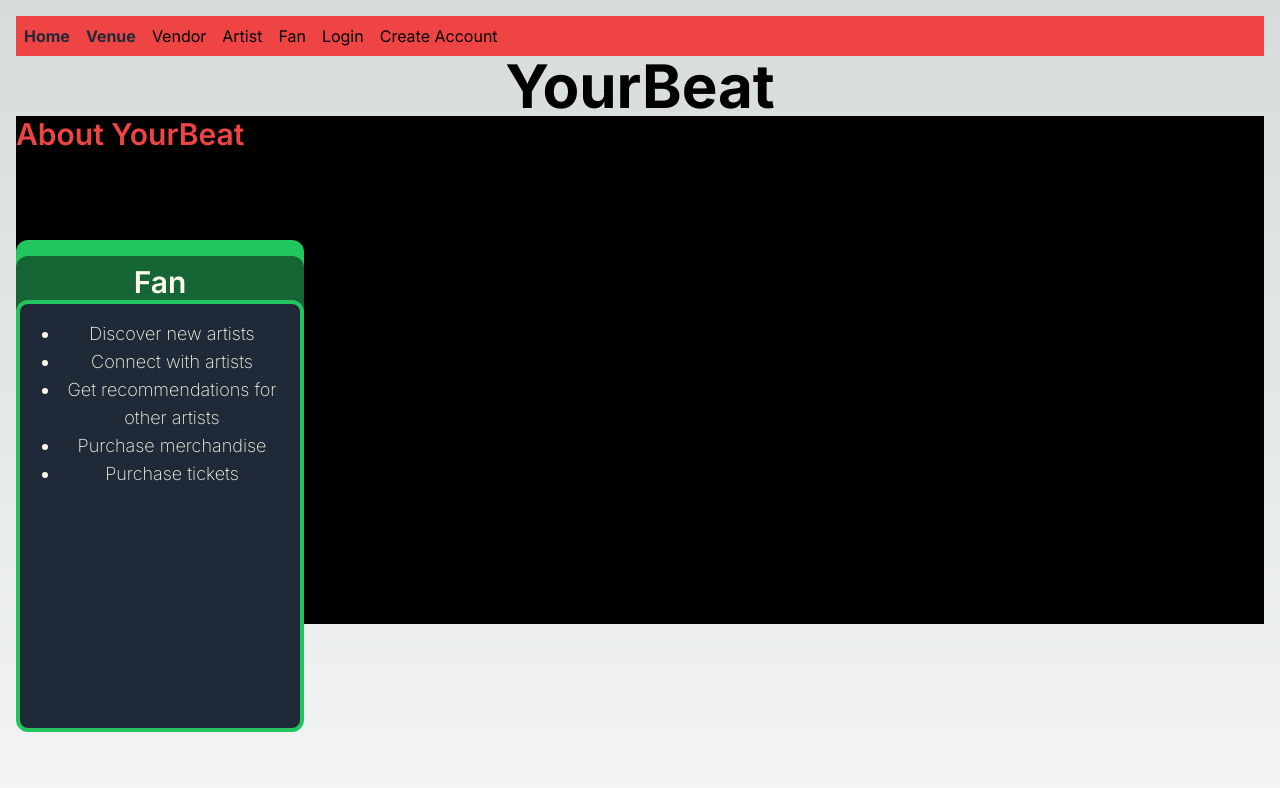
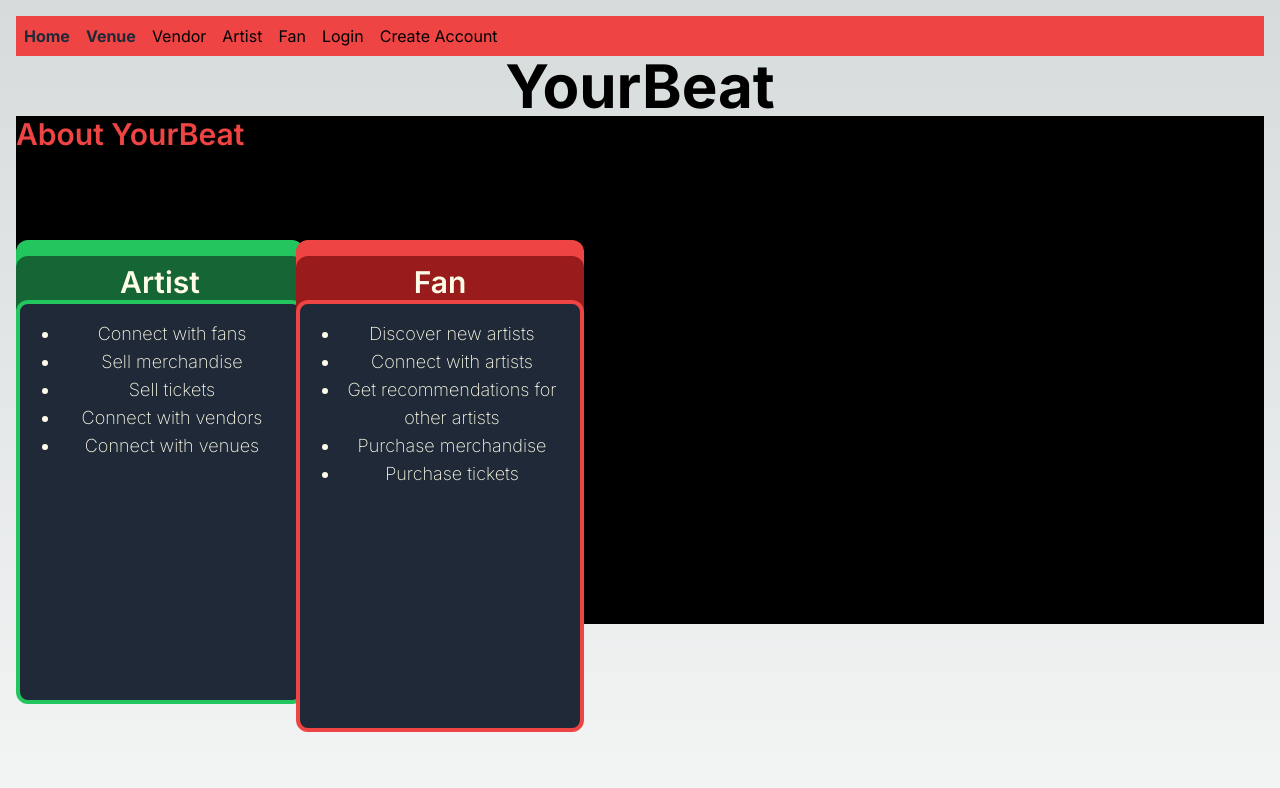
Before and after one commit to segvndo/YourBeat-TS, a Next.js app: page / in a window 1280 px wide. Shown: the top 788 px of the page. Built offline with nearby package versions, Linux system fonts and the light colour scheme.

Commit message:
Add outerBorder method to car

```diff
--- a/app/components/homecard.tsx
+++ b/app/components/homecard.tsx
@@ -8,6 +8,7 @@ type CardProps = {
   mainBackgroundColour: string;
   secondaryBackgroundColour: string;
   listBorderColour: string;
+  outerBorder: string;
 };
 
 const Card: FC<CardProps> = ({ title, description, mainBackgroundColour, secondaryBackgroundColour, listBorderColour }) => {
--- a/app/page.tsx
+++ b/app/page.tsx
@@ -21,6 +21,20 @@ export default function Home() {
 
         <div className="flex flex-row space-x-6">
           <Card
+            title="Artist"
+            description={[
+              'Connect with fans',
+              'Sell merchandise',
+              'Sell tickets',
+              'Connect with vendors',
+              'Connect with venues'
+            ]}
+            mainBackgroundColour="bg-green-500"
+            secondaryBackgroundColour="bg-green-800"
+            listBorderColour="border-green-500">
+          </Card>
+
+          <Card
             title="Fan"
             description={[
               'Discover new artists',
@@ -29,10 +43,11 @@ export default function Home() {
               'Purchase merchandise',
               'Purchase tickets'
             ]}
-            mainBackgroundColour="bg-green-500"
-            secondaryBackgroundColour="bg-green-800"
-            listBorderColour="border-green-500">
+            mainBackgroundColour="bg-red-500"
+            secondaryBackgroundColour="bg-red-800"
+            listBorderColour="border-red-500">
           </Card>
+
 
         </div>
 
```
